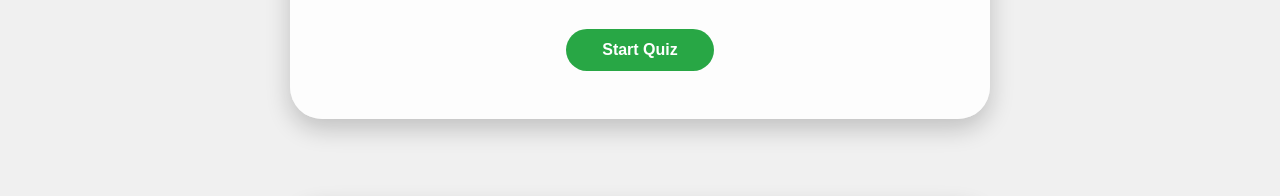
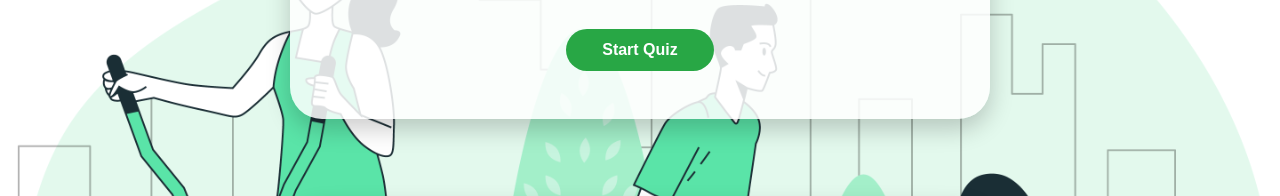
Before and after one commit to md-aman012/Byteverse-Project, a plain HTML site: page quiz.html in a window 1280 px wide. Shown: the part 387-583 px from the top of the page. Drawn offline with Linux system fonts and the light colour scheme.

Commit message:
Changes made

```diff
--- a/quiz.css
+++ b/quiz.css
@@ -102,7 +102,7 @@ a{
 .mainbox{
     height: 150vh;
     margin-top: 1vh;
-    background-image: url("bg.jpg");
+    background-image: url("/Byteverse-Project/images/bg.jpg");
     background-size:contain;
     padding: 2em;
 }
```
Also changed, not shown: images/bg.jpg (added).
